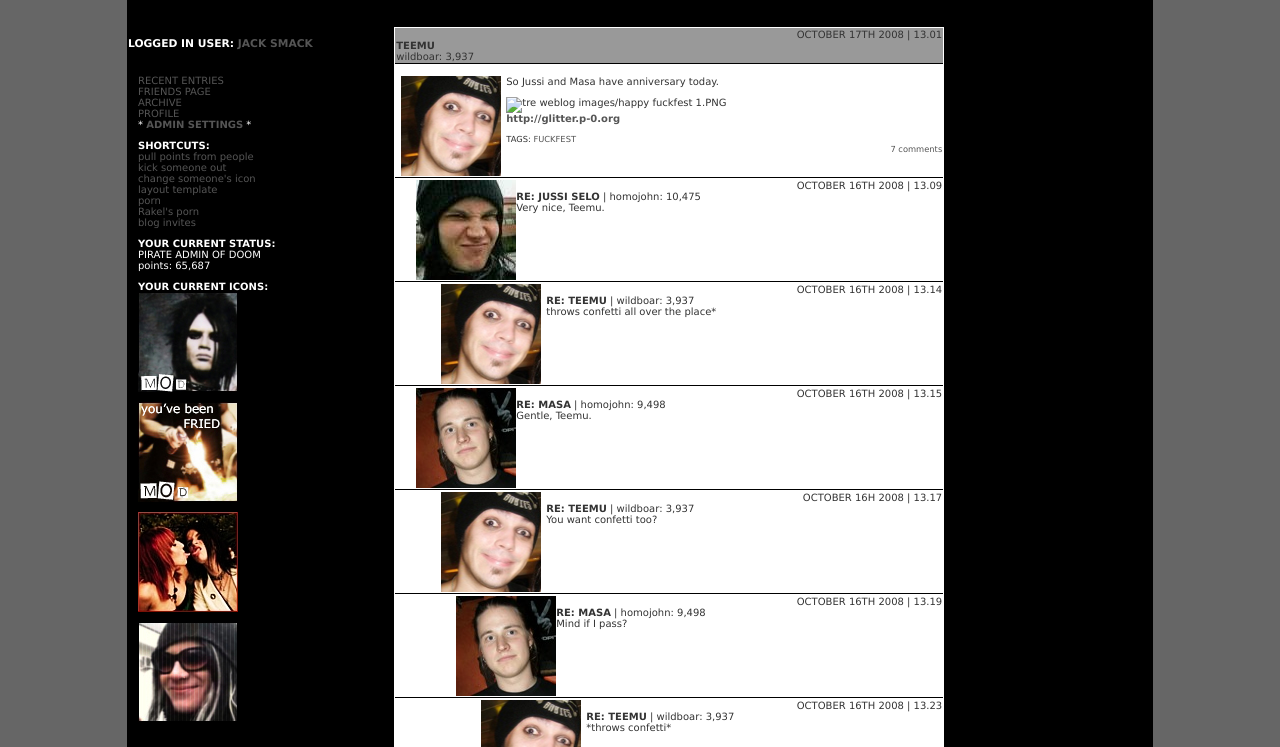
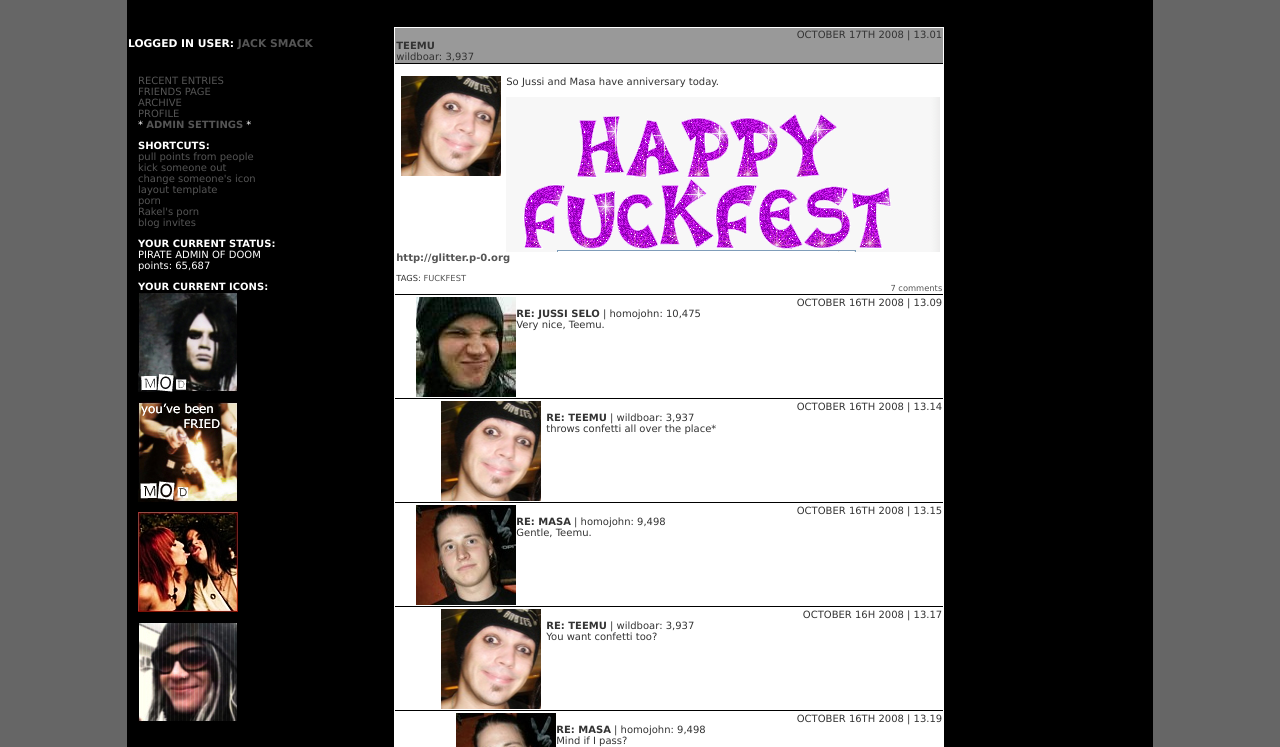
Before and after one commit to nerakrose/treweblog, a plain HTML site: page post 14.html in a window 1280 px wide. Shown: the part 53-800 px from the top of the page. Drawn offline with Linux system fonts and the light colour scheme.

Commit message:
Update post 14.html

```diff
--- a/post 14.html
+++ b/post 14.html
@@ -55,7 +55,7 @@
         <td class="table"><p>
             <img src="tre weblog images/teemu.jpg" alt="teemu" width="100" height="100" hspace="5" align="left" />So Jussi and Masa have anniversary today.
           </p>
-          <p><img alt="tre weblog images/happy fuckfest 1.PNG"><br><a href="http://glitter.p-0.org"><b>http://glitter.p-0.org</b></a></p>
+          <p><img src="tre weblog images/happy fuckfest 2.PNG"><br><a href="http://glitter.p-0.org"><b>http://glitter.p-0.org</b></a></p>
 <sup>TAGS: <a href=””>FUCKFEST</a> <div align="right"><a href="post 14.html" target="_blank">7 comments</a></div></td>
       </tr>
       <tr>
```
